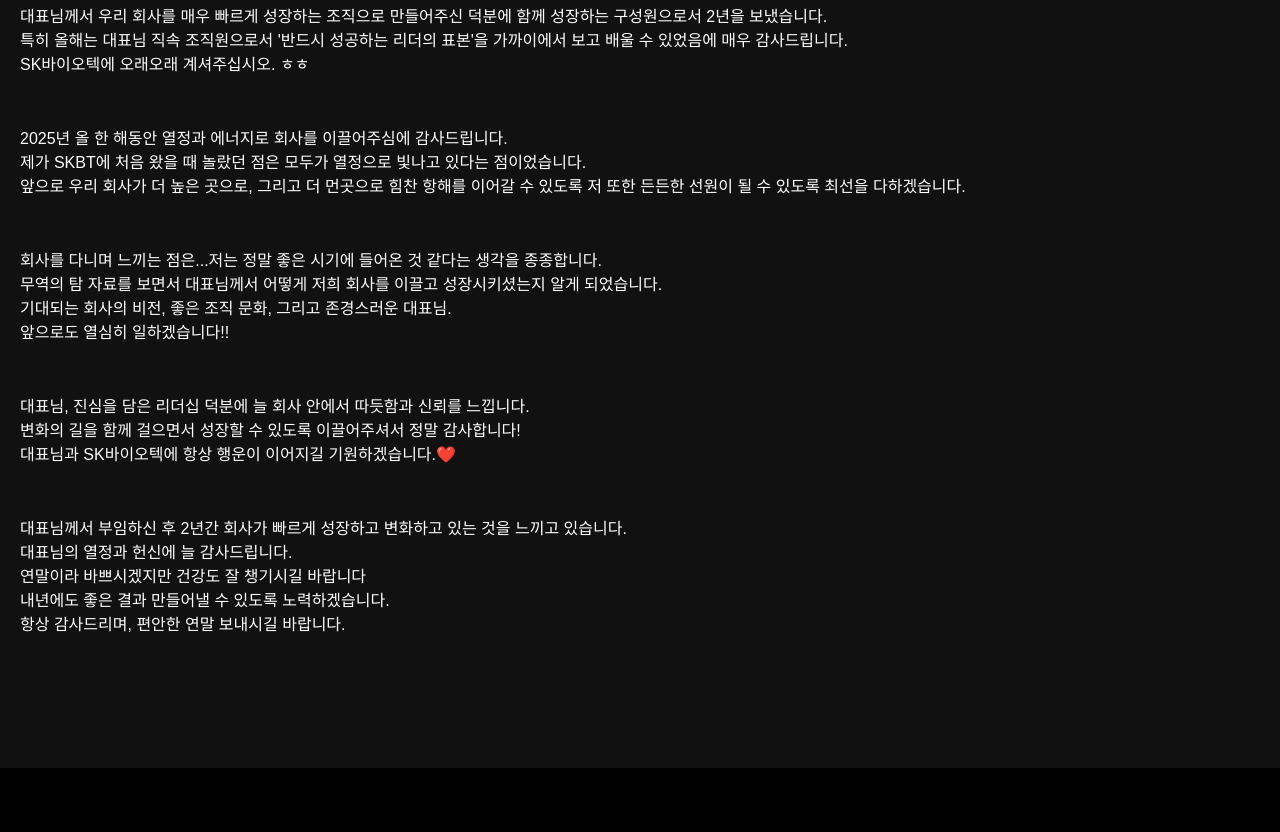
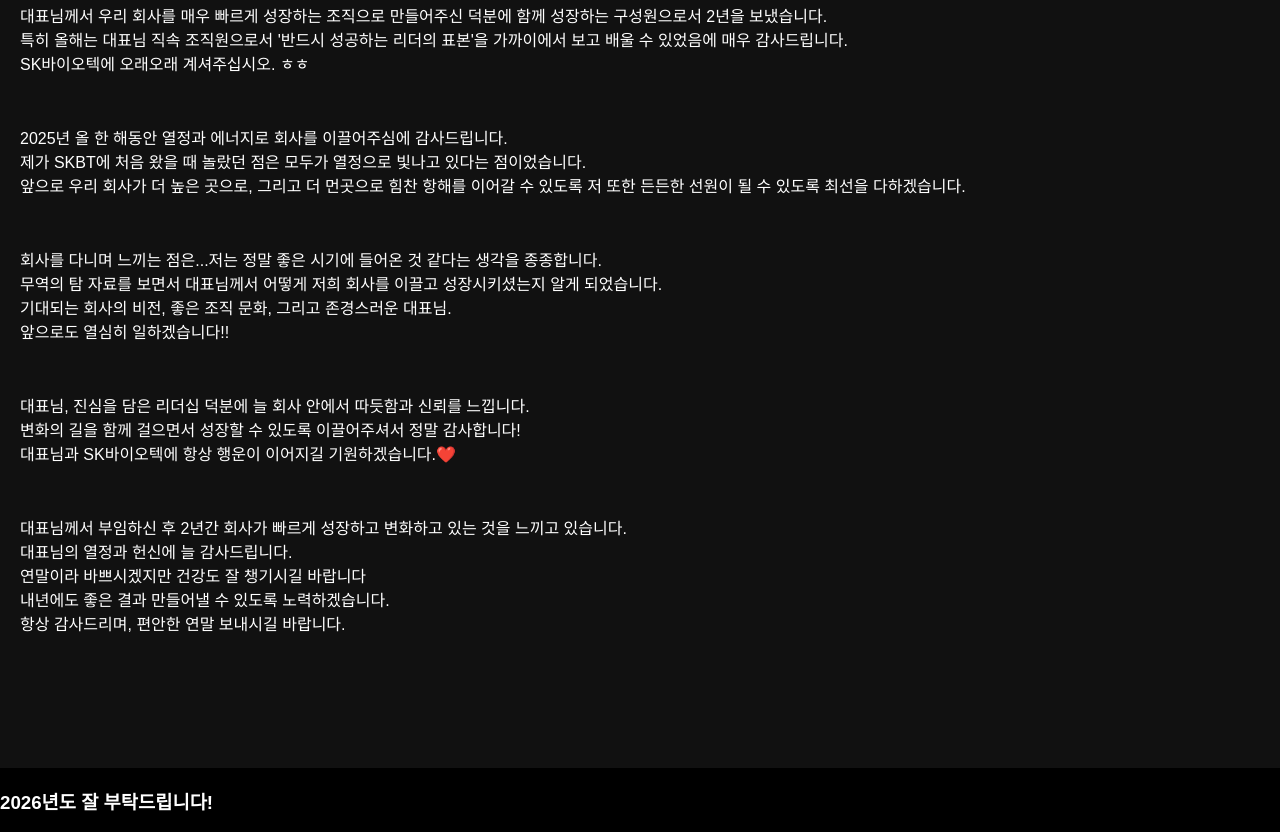
Before and after one commit to 2jaekyoung-a11y/OITF, a plain HTML site: page final1.html in a window 1280 px wide. Shown: the part 912-1744 px from the top of the page. Before the commit the page ends 1680 px from the top, so only its background shows below. Drawn offline with Linux system fonts and the light colour scheme.

Commit message:
Update final1.html

```diff
--- a/final1.html
+++ b/final1.html
@@ -71,6 +71,10 @@
     항상 감사드리며, 편안한 연말 보내시길 바랍니다. </p>
 </section>
 
+<section>
+<h3>2026년도 잘 부탁드립니다!</h3>
+</section>
+
 <script>
   const letterSection = document.querySelector('.letter-section');
 
```
